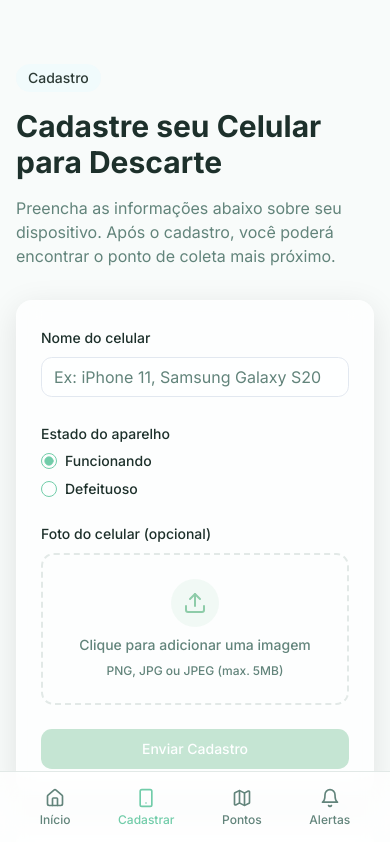
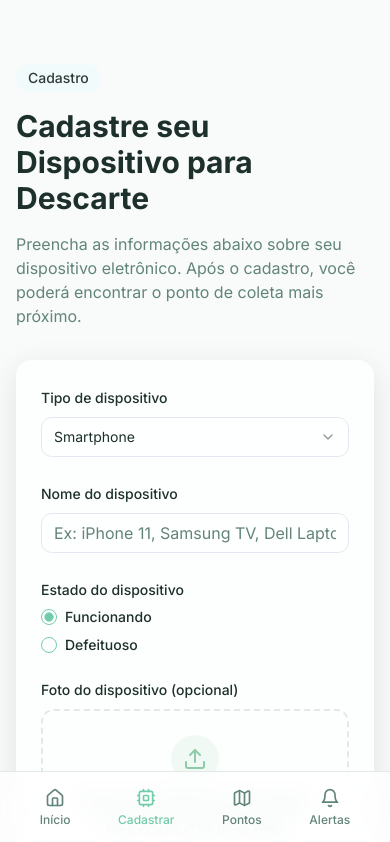
Before and after one commit to roqueneto12/eco-phone-disposal, a React (Vite) app: page /register in a window 390 px wide. Shown: the top 842 px of the page. Built offline with nearby package versions, Linux system fonts and the light colour scheme.

Commit message:
Refactor: Adapt register form for all devices
Update the register form to accept all electronic devices, not just cell phones.

```diff
--- a/src/components/NavigationBar.tsx
+++ b/src/components/NavigationBar.tsx
@@ -1,7 +1,7 @@
 
 import React from 'react';
 import { Link, useLocation } from 'react-router-dom';
-import { Home, Smartphone, Map, Bell } from 'lucide-react';
+import { Home, Cpu, Map, Bell } from 'lucide-react';
 import { cn } from "@/lib/utils";
 
 export const NavigationBar = () => {
@@ -15,7 +15,7 @@ export const NavigationBar = () => {
         <div className="md:flex md:items-center md:justify-between">
           <div className="hidden md:block">
             <Link to="/" className="text-foreground font-medium text-lg">
-              <span className="text-eco-green">Eco</span>Phone
+              <span className="text-eco-green">Eco</span>Recicle
             </Link>
           </div>
 
@@ -38,7 +38,7 @@ export const NavigationBar = () => {
                   isActive('/register') ? "text-primary" : "text-muted-foreground"
                 )}
               >
-                <Smartphone size={20} className="mb-1 md:mb-0" />
+                <Cpu size={20} className="mb-1 md:mb-0" />
                 <span className="text-xs md:text-sm">Cadastrar</span>
               </Link>
             </li>
--- a/src/pages/Map.tsx
+++ b/src/pages/Map.tsx
@@ -1,7 +1,7 @@
 
 import React, { useState } from 'react';
 import { motion } from 'framer-motion';
-import { Search, Filter, MapPin, Clock, Phone, ExternalLink } from 'lucide-react';
+import { Search, Filter, MapPin, Clock, Phone, ExternalLink, Smartphone, Tv, Laptop, Cpu } from 'lucide-react';
 import { Input } from "@/components/ui/input";
 import { Button } from "@/components/ui/button";
 import { Badge } from "@/components/ui/badge";
@@ -22,7 +22,8 @@ const COLLECTION_POINTS = [
     address: "Av. Paulista, 1000, São Paulo - SP",
     hours: "Seg-Sex: 9h às 18h, Sáb: 9h às 13h",
     phone: "(11) 3456-7890",
-    distance: "1.2 km"
+    distance: "1.2 km",
+    accepts: ["smartphone", "tv", "computer", "other"]
   },
   {
     id: 2,
@@ -31,7 +32,8 @@ const COLLECTION_POINTS = [
     address: "Rua Augusta, 2500, São Paulo - SP",
     hours: "Seg-Sáb: 10h às 22h, Dom: 12h às 20h",
     phone: "(11) 2345-6789",
-    distance: "2.5 km"
+    distance: "2.5 km",
+    accepts: ["smartphone"]
   },
   {
     id: 3,
@@ -40,7 +42,8 @@ const COLLECTION_POINTS = [
     address: "Rua Oscar Freire, 500, São Paulo - SP",
     hours: "Seg-Sex: 8h às 17h",
     phone: "(11) 4567-8901",
-    distance: "3.8 km"
+    distance: "3.8 km",
+    accepts: ["smartphone", "computer", "other"]
   },
   {
     id: 4,
@@ -49,7 +52,8 @@ const COLLECTION_POINTS = [
     address: "Av. Brigadeiro Faria Lima, 3000, São Paulo - SP",
     hours: "Seg-Sáb: 9h às 21h",
     phone: "(11) 5678-9012",
-    distance: "4.1 km"
+    distance: "4.1 km",
+    accepts: ["smartphone"]
   },
   {
     id: 5,
@@ -58,7 +62,8 @@ const COLLECTION_POINTS = [
     address: "Av. Rebouças, 1200, São Paulo - SP",
     hours: "Seg-Sex: 8h às 18h, Sáb: 9h às 14h",
     phone: "(11) 6789-0123",
-    distance: "5.3 km"
+    distance: "5.3 km",
+    accepts: ["smartphone", "tv", "computer", "other"]
   }
 ];
 
@@ -88,16 +93,48 @@ const getTypeColor = (type: string) => {
   }
 };
 
+const getDeviceIcon = (deviceType: string) => {
+  switch (deviceType) {
+    case 'smartphone':
+      return <Smartphone className="h-4 w-4" />;
+    case 'tv':
+      return <Tv className="h-4 w-4" />;
+    case 'computer':
+      return <Laptop className="h-4 w-4" />;
+    case 'other':
+      return <Cpu className="h-4 w-4" />;
+    default:
+      return null;
+  }
+};
+
+const getDeviceLabel = (deviceType: string) => {
+  switch (deviceType) {
+    case 'smartphone':
+      return 'Smartphones';
+    case 'tv':
+      return 'TVs';
+    case 'computer':
+      return 'Computadores';
+    case 'other':
+      return 'Outros dispositivos';
+    default:
+      return '';
+  }
+};
+
 const Map = () => {
   const [searchQuery, setSearchQuery] = useState('');
   const [filter, setFilter] = useState('all');
+  const [deviceFilter, setDeviceFilter] = useState('all');
   const [selectedPoint, setSelectedPoint] = useState<typeof COLLECTION_POINTS[0] | null>(null);
 
   const filteredPoints = COLLECTION_POINTS.filter(point => {
     const matchesFilter = filter === 'all' || point.type === filter;
+    const matchesDeviceFilter = deviceFilter === 'all' || point.accepts.includes(deviceFilter);
     const matchesSearch = point.name.toLowerCase().includes(searchQuery.toLowerCase()) ||
                           point.address.toLowerCase().includes(searchQuery.toLowerCase());
-    return matchesFilter && matchesSearch;
+    return matchesFilter && matchesSearch && matchesDeviceFilter;
   });
 
   return (
@@ -114,7 +151,7 @@ const Map = () => {
           </div>
           <h1 className="text-3xl md:text-4xl font-bold mb-4">Encontre um Ponto de Coleta</h1>
           <p className="text-muted-foreground max-w-2xl">
-            Veja os locais mais próximos para descartar seu celular corretamente. Utilize os filtros para refinar sua busca.
+            Veja os locais mais próximos para descartar seu dispositivo eletrônico corretamente. Utilize os filtros para refinar sua busca.
           </p>
         </motion.div>
 
@@ -143,8 +180,27 @@ const Map = () => {
 
                 <div className="space-y-2">
                   <div className="flex items-center">
+                    <Cpu className="w-5 h-5 text-muted-foreground mr-2" />
+                    <span className="font-medium">Filtrar por dispositivo</span>
+                  </div>
+                  <Select value={deviceFilter} onValueChange={setDeviceFilter}>
+                    <SelectTrigger className="bg-white/50">
+                      <SelectValue placeholder="Todos os dispositivos" />
+                    </SelectTrigger>
+                    <SelectContent>
+                      <SelectItem value="all">Todos os dispositivos</SelectItem>
+                      <SelectItem value="smartphone">Smartphones</SelectItem>
+                      <SelectItem value="tv">TVs</SelectItem>
+                      <SelectItem value="computer">Computadores</SelectItem>
+                      <SelectItem value="other">Outros dispositivos</SelectItem>
+                    </SelectContent>
+                  </Select>
+                </div>
+
+                <div className="space-y-2">
+                  <div className="flex items-center">
                     <Filter className="w-5 h-5 text-muted-foreground mr-2" />
-                    <span className="font-medium">Filtrar por tipo</span>
+                    <span className="font-medium">Filtrar por tipo de local</span>
                   </div>
                   <Select value={filter} onValueChange={setFilter}>
                     <SelectTrigger className="bg-white/50">
@@ -182,9 +238,18 @@ const Map = () => {
                           </Badge>
                         </div>
                         <p className="text-sm text-muted-foreground mb-2">{point.address}</p>
-                        <div className="flex items-center text-xs text-muted-foreground">
-                          <MapPin className="h-3 w-3 mr-1" />
-                          <span>{point.distance}</span>
+                        <div className="flex justify-between items-center">
+                          <div className="flex items-center text-xs text-muted-foreground">
+                            <MapPin className="h-3 w-3 mr-1" />
+                            <span>{point.distance}</span>
+                          </div>
+                          <div className="flex space-x-1">
+                            {point.accepts.map(device => (
+                              <span key={device} title={getDeviceLabel(device)} className="text-muted-foreground">
+                                {getDeviceIcon(device)}
+                              </span>
+                            ))}
+                          </div>
                         </div>
                       </div>
                     ))}
@@ -224,7 +289,7 @@ const Map = () => {
                         <h3 className="text-2xl font-semibold">{selectedPoint.name}</h3>
                       </div>
 
-                      <div className="space-y-3 mb-6">
+                      <div className="space-y-3 mb-4">
                         <div className="flex items-start">
                           <MapPin className="w-5 h-5 text-eco-green mr-3 mt-0.5 flex-shrink-0" />
                           <div>
@@ -247,6 +312,18 @@ const Map = () => {
                             <p className="font-medium">Telefone</p>
                             <p className="text-sm text-muted-foreground">{selectedPoint.phone}</p>
                           </div>
+                        </div>
+                      </div>
+
+                      <div className="mb-4">
+                        <p className="font-medium mb-2">Aceita os dispositivos:</p>
+                        <div className="flex flex-wrap gap-2">
+                          {selectedPoint.accepts.map(device => (
+                            <Badge key={device} variant="outline" className="flex items-center gap-1 px-2 py-1">
+                              {getDeviceIcon(device)}
+                              <span>{getDeviceLabel(device)}</span>
+                            </Badge>
+                          ))}
                         </div>
                       </div>
 
@@ -291,11 +368,11 @@ const Map = () => {
 
                   <div className="flex flex-col items-center text-center">
                     <div className="w-12 h-12 rounded-full bg-eco-green/10 flex items-center justify-center mb-3">
-                      <Phone className="h-6 w-6 text-eco-green" />
+                      <Cpu className="h-6 w-6 text-eco-green" />
                     </div>
                     <h4 className="font-medium mb-2">Entregue</h4>
                     <p className="text-sm text-muted-foreground">
-                      Leve seu dispositivo para descarte responsável
+                      Leve seu dispositivo eletrônico para descarte responsável
                     </p>
                   </div>
                 </div>
--- a/src/pages/Register.tsx
+++ b/src/pages/Register.tsx
@@ -1,14 +1,23 @@
+
 import React, { useState } from 'react';
 import { motion } from 'framer-motion';
-import { Smartphone, Upload, Check } from 'lucide-react';
+import { Smartphone, Upload, Check, Tv, Laptop, Cpu } from 'lucide-react';
 import { Button } from "@/components/ui/button";
 import { Label } from "@/components/ui/label";
 import { Input } from "@/components/ui/input";
 import { RadioGroup, RadioGroupItem } from "@/components/ui/radio-group";
 import { toast } from "@/hooks/use-toast";
+import {
+  Select,
+  SelectContent,
+  SelectItem,
+  SelectTrigger,
+  SelectValue,
+} from "@/components/ui/select";
 
 const Register = () => {
-  const [phoneName, setPhoneName] = useState('');
+  const [deviceName, setDeviceName] = useState('');
+  const [deviceType, setDeviceType] = useState('smartphone');
   const [condition, setCondition] = useState('working');
   const [image, setImage] = useState<File | null>(null);
   const [imagePreview, setImagePreview] = useState<string | null>(null);
@@ -28,6 +37,21 @@ const Register = () => {
     }
   };
 
+  const getDeviceIcon = () => {
+    switch (deviceType) {
+      case 'smartphone':
+        return <Smartphone className="h-5 w-5 text-eco-green" />;
+      case 'tv':
+        return <Tv className="h-5 w-5 text-eco-green" />;
+      case 'computer':
+        return <Laptop className="h-5 w-5 text-eco-green" />;
+      case 'other':
+        return <Cpu className="h-5 w-5 text-eco-green" />;
+      default:
+        return <Smartphone className="h-5 w-5 text-eco-green" />;
+    }
+  };
+
   const handleSubmit = (e: React.FormEvent) => {
     e.preventDefault();
     setIsSubmitting(true);
@@ -37,14 +61,16 @@ const Register = () => {
       setIsSubmitting(false);
       setIsSuccess(true);
 
-      toast("Celular cadastrado com sucesso!", {
+      toast({
+        title: "Dispositivo cadastrado com sucesso!",
         description: "Obrigado por contribuir com o meio ambiente!",
       });
 
       // Reset after 2 seconds
       setTimeout(() => {
         setIsSuccess(false);
-        setPhoneName('');
+        setDeviceName('');
+        setDeviceType('smartphone');
         setCondition('working');
         setImage(null);
         setImagePreview(null);
@@ -64,9 +90,9 @@ const Register = () => {
           <div className="inline-block px-3 py-1 mb-4 bg-eco-blue/30 text-eco-dark rounded-full text-sm font-medium">
             Cadastro
           </div>
-          <h1 className="text-3xl md:text-4xl font-bold mb-4">Cadastre seu Celular para Descarte</h1>
+          <h1 className="text-3xl md:text-4xl font-bold mb-4">Cadastre seu Dispositivo para Descarte</h1>
           <p className="text-muted-foreground max-w-2xl">
-            Preencha as informações abaixo sobre seu dispositivo. Após o cadastro, você poderá encontrar o ponto de coleta mais próximo.
+            Preencha as informações abaixo sobre seu dispositivo eletrônico. Após o cadastro, você poderá encontrar o ponto de coleta mais próximo.
           </p>
         </motion.div>
 
@@ -81,19 +107,37 @@ const Register = () => {
               <form onSubmit={handleSubmit}>
                 <div className="space-y-6">
                   <div className="space-y-2">
-                    <Label htmlFor="phone-name">Nome do celular</Label>
+                    <Label htmlFor="device-type">Tipo de dispositivo</Label>
+                    <Select
+                      value={deviceType}
+                      onValueChange={setDeviceType}
+                    >
+                      <SelectTrigger className="bg-white/50">
+                        <SelectValue placeholder="Selecione o tipo de dispositivo" />
+                      </SelectTrigger>
+                      <SelectContent>
+                        <SelectItem value="smartphone">Smartphone</SelectItem>
+                        <SelectItem value="tv">TV</SelectItem>
+                        <SelectItem value="computer">Computador/Notebook</SelectItem>
+                        <SelectItem value="other">Outro dispositivo eletrônico</SelectItem>
+                      </SelectContent>
+                    </Select>
+                  </div>
+
+                  <div className="space-y-2">
+                    <Label htmlFor="device-name">Nome do dispositivo</Label>
                     <Input
-                      id="phone-name"
-                      placeholder="Ex: iPhone 11, Samsung Galaxy S20"
-                      value={phoneName}
-                      onChange={(e) => setPhoneName(e.target.value)}
+                      id="device-name"
+                      placeholder="Ex: iPhone 11, Samsung TV, Dell Laptop"
+                      value={deviceName}
+                      onChange={(e) => setDeviceName(e.target.value)}
                       required
                       className="bg-white/50"
                     />
                   </div>
 
                   <div className="space-y-2">
-                    <Label>Estado do aparelho</Label>
+                    <Label>Estado do dispositivo</Label>
                     <RadioGroup
                       value={condition}
                       onValueChange={setCondition}
@@ -111,18 +155,18 @@ const Register = () => {
                   </div>
 
                   <div className="space-y-2">
-                    <Label htmlFor="phone-image">Foto do celular (opcional)</Label>
+                    <Label htmlFor="device-image">Foto do dispositivo (opcional)</Label>
                     <div className="border-2 border-dashed border-border rounded-lg p-6 flex flex-col items-center justify-center text-center">
                       <input
                         type="file"
-                        id="phone-image"
+                        id="device-image"
                         accept="image/*"
                         onChange={handleImageChange}
                         className="sr-only"
                       />
                       {!imagePreview ? (
                         <Label
-                          htmlFor="phone-image"
+                          htmlFor="device-image"
                           className="flex flex-col items-center space-y-2 cursor-pointer"
                         >
                           <div className="w-12 h-12 rounded-full bg-eco-green/10 flex items-center justify-center">
@@ -160,7 +204,7 @@ const Register = () => {
                   <Button
                     type="submit"
                     className="w-full bg-eco-green hover:bg-eco-green/90 text-white"
-                    disabled={!phoneName || isSubmitting || isSuccess}
+                    disabled={!deviceName || isSubmitting || isSuccess}
                   >
                     {isSubmitting ? (
                       <span className="flex items-center">
@@ -190,13 +234,13 @@ const Register = () => {
             >
               <div className="mb-4 flex items-center space-x-3">
                 <div className="w-10 h-10 rounded-full bg-eco-green/20 flex items-center justify-center">
-                  <Smartphone className="h-5 w-5 text-eco-green" />
+                  {getDeviceIcon()}
                 </div>
                 <h3 className="text-xl font-semibold">Seu impacto positivo</h3>
               </div>
 
               <p className="text-muted-foreground mb-6">
-                Seu descarte responsável ajuda o meio ambiente! A reciclagem de um único smartphone pode:
+                Seu descarte responsável ajuda o meio ambiente! A reciclagem de dispositivos eletrônicos pode:
               </p>
 
               <ul className="space-y-4">
@@ -204,7 +248,7 @@ const Register = () => {
                   <div className="w-6 h-6 rounded-full bg-eco-green/20 flex items-center justify-center mr-3 mt-0.5">
                     <Check className="h-3 w-3 text-eco-green" />
                   </div>
-                  <p className="text-sm">Economizar energia suficiente para carregar 60 smartphones</p>
+                  <p className="text-sm">Economizar energia suficiente para alimentar centenas de dispositivos</p>
                 </li>
                 <li className="flex items-start">
                   <div className="w-6 h-6 rounded-full bg-eco-green/20 flex items-center justify-center mr-3 mt-0.5">
```
